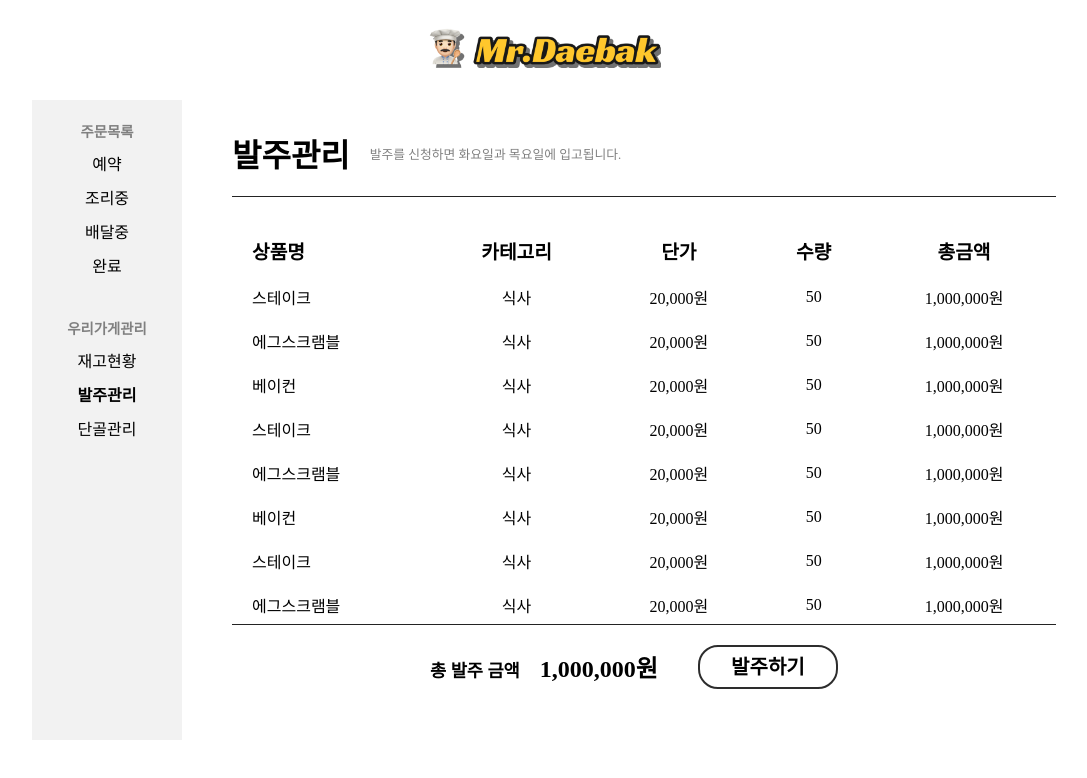
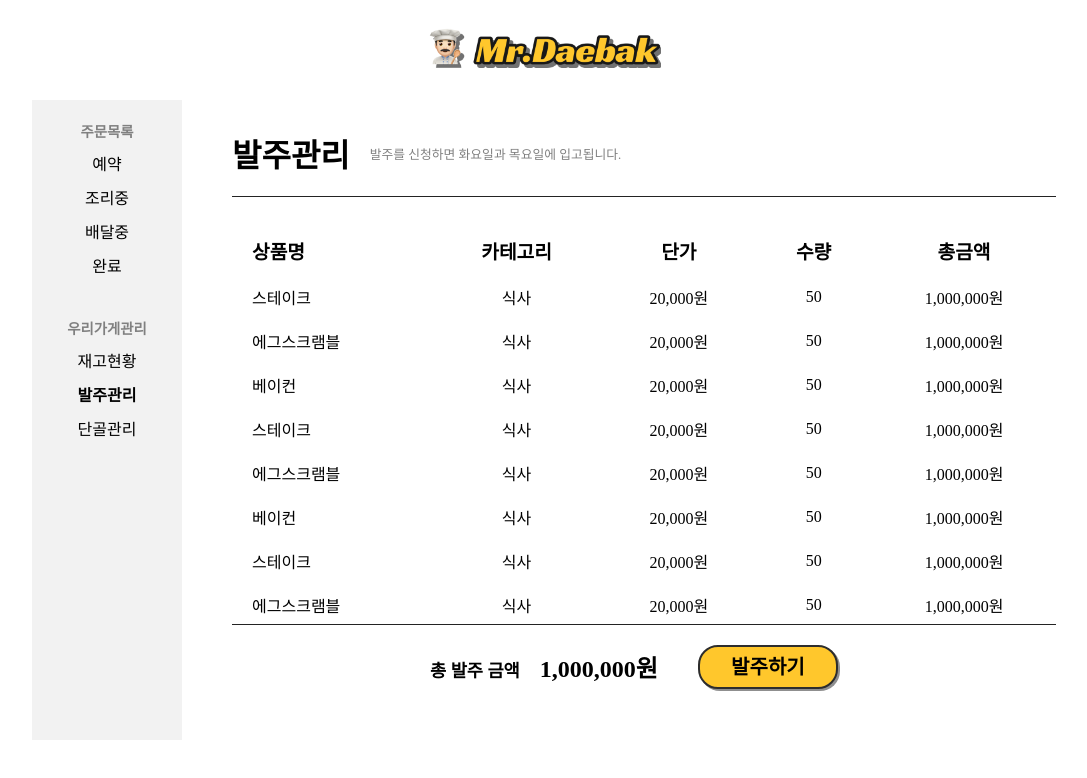
Before and after one commit to gaeguul/cowball-frontend, a React (Create React App) app: page /ingredientorder in a window 1280 px wide. Shown: the top 778 px of the page, without its empty margins (96-1183 px from the left). Built offline with nearby package versions, Linux system fonts and the light colour scheme; a web font is replaced by a local one.

Commit message:
[Refactor] 버튼 디자인 변경

```diff
--- a/src/scss/component/_ingredientorder.scss
+++ b/src/scss/component/_ingredientorder.scss
@@ -111,13 +111,11 @@
           font-weight: 600;
           font-size: 20px;
 
-          // background: #ffc72c;
-          // box-shadow: 4px 4px 0px rgba(0, 0, 0, 0.51);
+          background: #ffc72c;
+          box-shadow: 2px 2px 0px rgba(0, 0, 0, 0.438);
         }
 
         .order-button:hover {
-          background: #ffc72c;
-          box-shadow: 2px 2px 0px rgba(0, 0, 0, 0.438);
           cursor: pointer;
         }
       }
--- a/src/scss/component/_orderlist.scss
+++ b/src/scss/component/_orderlist.scss
@@ -98,13 +98,12 @@
           font-weight: 600;
           font-size: 20px;
 
-          // background: #ffc72c;
-          // box-shadow: 4px 4px 0px rgba(0, 0, 0, 0.51);
+          background: #ffc72c;
+          box-shadow: 2px 2px 0px rgba(0, 0, 0, 0.438);
         }
 
         .state-button:hover {
-          background: #ffc72c;
-          box-shadow: 2px 2px 0px rgba(0, 0, 0, 0.438);
+          // background: #ffc72c;
           cursor: pointer;
         }
       }
```
